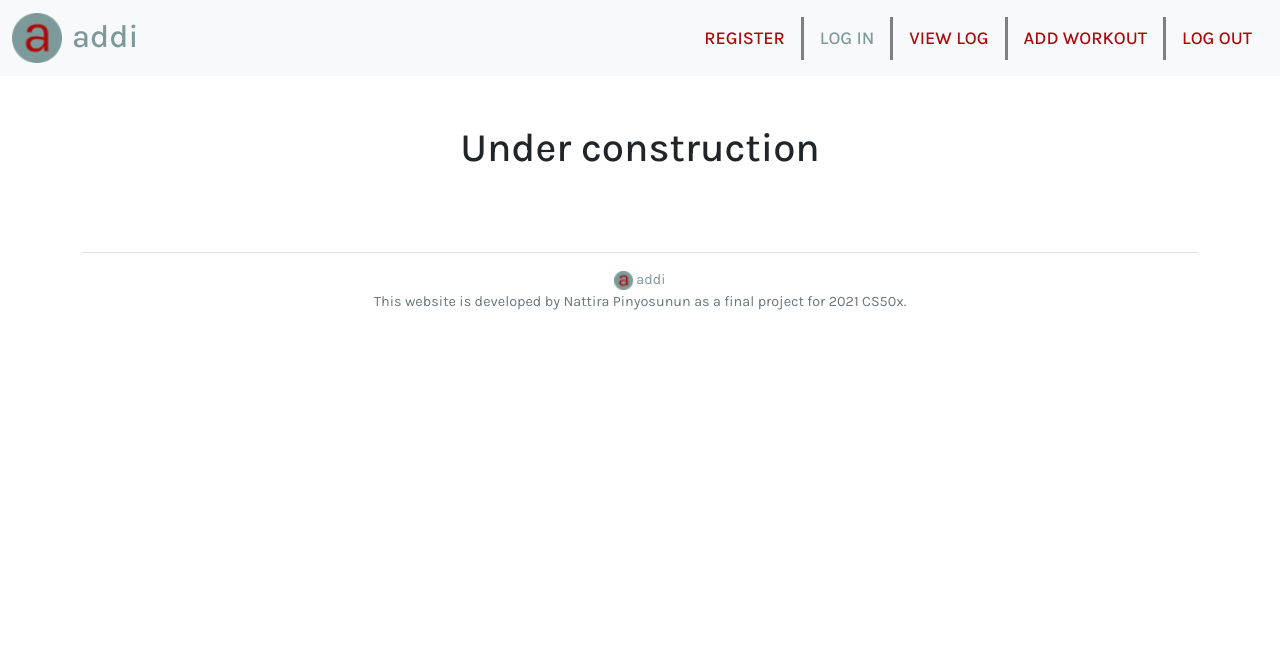
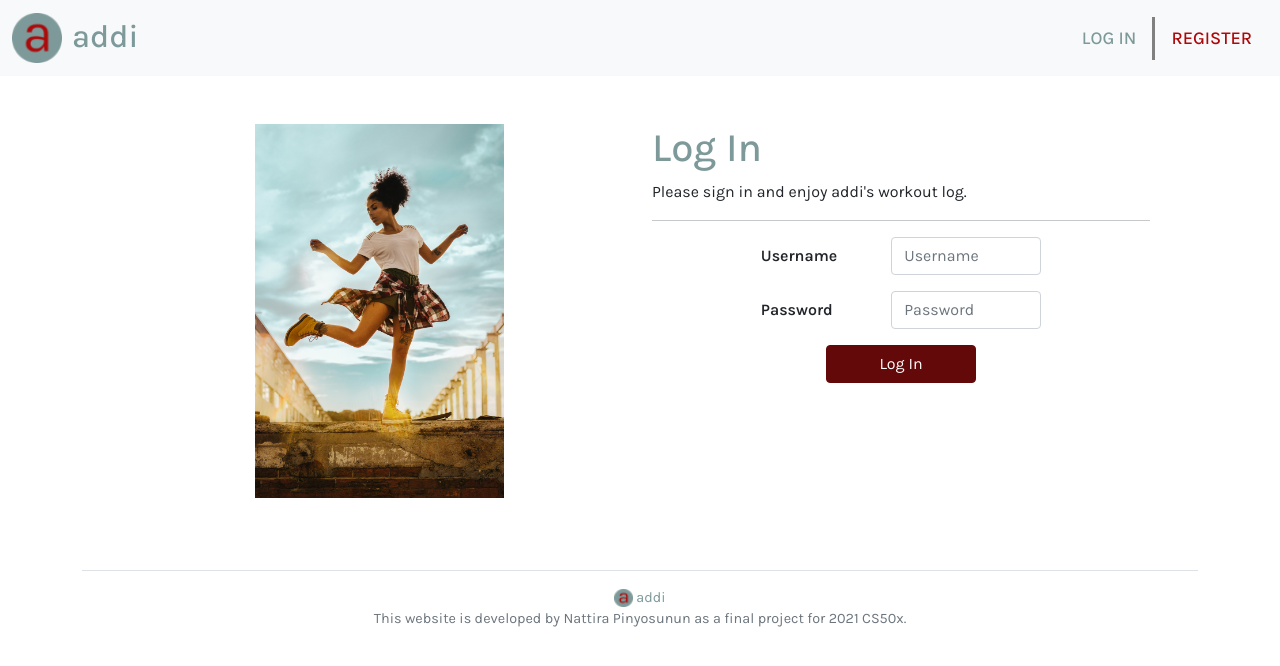
Before and after one commit to pippinnie/addi, a Flask app: page /login in a window 1280 px wide. Shown: the top 666 px of the page. Run offline with Flask 2, Linux system fonts and the light colour scheme; some libraries are stand-ins or nearby versions.

Commit message:
Register and Log In pages completed

```diff
--- a/app.py
+++ b/app.py
@@ -50,43 +50,70 @@ for code in default_exceptions:
 @app.route("/register", methods=["GET", "POST"])
 def register():
     """Register user"""
+
     # Configure to use SQLite database
     db = get_db()
 
     # User reached route via POST (as by submitting a form via POST)
     if request.method == "POST":
 
-        username = request.form.get("username")
+        # Get data from the form
+        name = request.form.get("name")
+        username = request.form.get("username").upper()
         password = request.form.get("password")
         confirmation = request.form.get("confirmation")
 
         # Query database for username
-        rows = db.execute("SELECT * FROM users WHERE username = ?", username)
+        rows = db.execute("SELECT * FROM users WHERE username = ?", (username,))
+
+        # To keep track if any error
+        valid = True
+
+        # Ensure name was submitted
+        if not name:
+            valid = False
+            flash("Please provide name.", "danger")
 
         # Ensure username was submitted
         if not username:
-            return apology("must provide username")
+            valid = False
+            flash("Please provide username.", "danger")
 
         # Check if username already exists
-        elif len(rows) == 1:
-            return apology("username already exists. must choose a new one")
+        elif len(list(rows)) == 1:
+            valid = False
+            flash("Username already exists. Please choose a new one.", "danger")
 
         # Ensure password was submitted
-        elif not password or not confirmation:
-            return apology("must provide password")
+        if not password or not confirmation:
+            valid = False
+            flash("Please provide password.", "danger")
 
         # Ensure passwards are matched
-        elif password != confirmation:
-            return apology("passwords do not match. please try again")
+        if password != confirmation:
+            valid = False
+            flash("Passwords do not match. Please try again", "danger")
 
-        # Hash the password
-        hash = generate_password_hash(password)
+        # Check if no error
+        if valid == True:
+            # Hash the password
+            hash = generate_password_hash(password)
 
-        # Insert the new user into database
-        db.execute("INSERT INTO users (username, hash) VALUES (?, ?)", username, hash)
+            # Insert the new user into database
+            db.execute("INSERT INTO users (name, username, hash) VALUES (?, ?, ?)", (name, username, hash))
 
-        # Redirect user to home page
-        return redirect("/login")
+            # Save (commit) the changes
+            db.commit()
+
+            # Register user
+            flash("Succesfully registered. Welcome to the addi family!", "success")
+
+            # Redirect user to login page
+            return redirect("/login")
+
+        else:
+            # Stay on register page
+            return redirect("/register")
 
     # User reached route via GET (as by clicking a link or via redirect)
     else:
@@ -96,35 +123,55 @@ def register():
 @app.route("/login", methods=["GET", "POST"])
 def login():
     """Log user in"""
-    # Configure to use SQLite database
-    db = get_db()
 
     # Forget any user_id
     session.clear()
 
+    # Configure to use SQLite database
+    db = get_db()
+
     # User reached route via POST (as by submitting a form via POST)
     if request.method == "POST":
 
+        # To keep track if any error
+        valid = True
+
+        # Get data from the form
+        username = request.form.get("username").upper()
+        password = request.form.get("password")
+
         # Ensure username was submitted
-        if not request.form.get("username"):
-            return apology("must provide username", 403)
+        if not username:
+            valid = False
+            flash("Please provide username.", "danger")
 
         # Ensure password was submitted
-        elif not request.form.get("password"):
-            return apology("must provide password", 403)
+        if not password:
+            valid = False
+            flash("Please provide password.", "danger")
 
         # Query database for username
-        rows = db.execute("SELECT * FROM users WHERE username = ?", request.form.get("username"))
+        else:
+            # username = username.upper()
+            rows = db.execute("SELECT * FROM users WHERE username = ?", (username,))
+            rows = list(rows)
+            print(rows)
 
-        # Ensure username exists and password is correct
-        if len(rows) != 1 or not check_password_hash(rows[0]["hash"], request.form.get("password")):
-            return apology("invalid username and/or password", 403)
+            # Ensure username exists and password is correct
+            if len(rows) != 1 or not check_password_hash(rows[0]["hash"], password):
+                valid = False
+                flash("Incorrect. Please try again.", "danger")
 
-        # Remember which user has logged in
-        session["user_id"] = rows[0]["id"]
+        # Check if no error
+        if valid == True:
+            # Remember which user has logged in
+            session["user_id"] = rows[0]["id"]
 
-        # Redirect user to home page
-        return redirect("/")
+            # Redirect user to home page
+            return redirect("/")
+
+        else:
+            return redirect("/login")
 
     # User reached route via GET (as by clicking a link or via redirect)
     else:
@@ -143,9 +190,10 @@ def logout():
 
 
 @app.route("/")
-# @login_required
+@login_required
 def viewlog():
     """View workout log"""
+
     # Configure to use SQLite database
     db = get_db()
     users = db.execute("SELECT * FROM users;")
@@ -155,7 +203,7 @@ def viewlog():
 
 
 @app.route("/add", methods=["GET", "POST"])
-# @login_required
+@login_required
 def add():
     """Keep track of workout completed"""
     # Configure to use SQLite database
--- a/static/styles.css
+++ b/static/styles.css
@@ -1,23 +1,23 @@
 nav .navbar-brand {
-    /* size for brand */
+    /* Size for brand */
     font-size: xx-large;
     display: flex;
 }
 
 nav {
-    /* menu */
+    /* Menu */
     font-weight: 500;
     font-size: large;
 }
 
 .nav-link, a {
-    /* links */
+    /* Links */
     text-decoration: none;
     color: #AC090A;
 }
 
 .nav-link:hover {
-    /* hover on menu */
+    /* Hover on menu */
     color: #7d9999;
 }
 
@@ -26,47 +26,36 @@ nav .active {
 }
 
 /* Colors for brand */
-nav .green, .navbar-light .navbar-brand, footer .green {
+nav .green, .navbar-light .navbar-brand, .green {
     color: #7d9999;
 }
 
 .brand {
-    /* brand on header */
+    /* Brand on header */
     margin-left: 10px;
 }
 
 .nav-item {
-    /* border for menus */
+    /* Border for menus */
     border-right: solid grey;
 
 }
 
 .nav-item:last-child {
-    /* no right border for last menu */
+    /* No right border for last menu */
     border-right: 0;
 }
 
 body {
-    /* font family for all */
+    /* Font family for all */
     font-size: 100%;
     font-family: 'Karla', sans-serif;
     font-weight: 400;
 }
 
-main .form-control {
-    /* Center form controls */
-    display: inline-block;
-
-    /* Override Bootstrap's 100% width for form controls */
-    width: auto;
-}
-
 main {
     /* Scroll horizontally as needed */
     overflow-x: auto;
-
-    /* Center contents */
-    text-align: center;
 }
 
 main img {
@@ -75,6 +64,45 @@ main img {
 }
 
 footer {
-    /* footer */
+    /* Footer */
     font-size: 90%;
 }
+
+.btn-primary {
+    /* Buttons */
+    color: white;
+    background-color: #64090A;
+    border-color: #64090A;
+}
+
+.btn-primary:hover {
+    /* Hover on buttons */
+    color: #fff;
+    background-color: #7d9999;
+    border-color: #7d9999;
+}
+
+.btn-primary:active, .btn-primary:focus, .btn-primary:active:focus {
+    /* Click on buttons */
+    color: #fff;
+    background-color: #7d9999;
+    border-color: #7d9999;
+    box-shadow: 0 0 0 0.25rem rgb(125 153 153 / 25%);
+}
+
+.form-control:focus {
+    /* Focus on forms */
+    border-color: #7d9999;
+    box-shadow: 0 0 0 0.25rem rgb(125 153 153 / 25%);
+}
+
+form label {
+    /* Form labels */
+    font-weight: 600;
+}
+
+/* unordered list */
+header ul {
+    margin-top: 0rem;
+    margin-bottom: 0rem;
+}
--- a/templates/layout.html
+++ b/templates/layout.html
@@ -27,56 +27,93 @@
         <!-- Google fonts Karla -->
         <link rel="preconnect" href="https://fonts.googleapis.com">
         <link rel="preconnect" href="https://fonts.gstatic.com" crossorigin>
-        <link href="https://fonts.googleapis.com/css2?family=Karla:ital,wght@0,200;0,400;0,500;0,800;1,200;1,400;1,500;1,800&display=swap" rel="stylesheet">
+        <link href="https://fonts.googleapis.com/css2?family=Karla:ital,wght@0,200;0,400;0,500;0,600;0,800;1,200;1,400;1,500;1,800&display=swap" rel="stylesheet">
 
         <!-- Separate Popper and Bootstrap JS -->
         <script src="https://cdn.jsdelivr.net/npm/@popperjs/core@2.10.2/dist/umd/popper.min.js" integrity="sha384-7+zCNj/IqJ95wo16oMtfsKbZ9ccEh31eOz1HGyDuCQ6wgnyJNSYdrPa03rtR1zdB" crossorigin="anonymous"></script>
         <script src="https://cdn.jsdelivr.net/npm/bootstrap@5.1.3/dist/js/bootstrap.min.js" integrity="sha384-QJHtvGhmr9XOIpI6YVutG+2QOK9T+ZnN4kzFN1RtK3zEFEIsxhlmWl5/YESvpZ13" crossorigin="anonymous"></script>
 
         <!-- jquery -->
-        <script src="https://ajax.googleapis.com/ajax/libs/jquery/3.5.1/jquery.min.js">
-
-        </script>
+        <script src="https://ajax.googleapis.com/ajax/libs/jquery/3.5.1/jquery.min.js"></script>
 
         <title>{% block title %}{% endblock %} - addi</title>
 
     </head>
 
     <body>
+        <!-- header with brand and menu -->
         <header>
             <nav class="navbar navbar-expand-lg navbar-light bg-light">
                 <div class="container-fluid">
                     <a class="navbar-brand" href="/">
-                        <img src="/static/favicon/favicon.ico" alt="" width="50" height="50" class="d-inline-block align-text-bottom">
+                        <img src="/static/favicon/favicon.ico" alt="logo" width="50" height="50" class="d-inline-block align-text-bottom">
                         <span class="brand green">addi</span>
                     </a>
                     <div id="menu">
+                        {% if session.user_id %}
                             <ul class="nav justify-content-end">
-                            <li class="nav-item"><a class="nav-link {{ 'active' if request.endpoint == 'register'}}" href="/register">REGISTER</a></li>
-                            <li class="nav-item"><a class="nav-link {{ 'active' if request.endpoint == 'login'}}" href="/login">LOG IN</a></li>
                                 <li class="nav-item"><a class="nav-link {{ 'active' if request.endpoint == 'viewlog'}}" href="/">VIEW LOG</a></li>
                                 <li class="nav-item"><a class="nav-link {{ 'active' if request.endpoint == 'add'}}" href="/add">ADD WORKOUT</a></li>
                                 <!-- <li class="nav-item"><a class="nav-link" href="/motivation">GET MOTIVATED</a></li> -->
                                 <li class="nav-item"><a class="nav-link" href="/logout">LOG OUT</a></li>
                             </ul>
+
+                        {% else %}
+                            <ul class="nav justify-content-end">
+                                <li class="nav-item"><a class="nav-link {{ 'active' if request.endpoint == 'login'}}" href="/login">LOG IN</a></li>
+                                <li class="nav-item"><a class="nav-link {{ 'active' if request.endpoint == 'register'}}" href="/register">REGISTER</a></li>
+                            </ul>
+                        {% endif %}
                     </div>
                 </div>
               </nav>
 
         </header>
 
-        {% if get_flashed_messages() %}
+        <!-- flash messages -->
+        {% with messages = get_flashed_messages(with_categories=true) %}
+            {% if messages %}
                 <header>
-            <div class="alert alert-primary border text-center" role="alert">
-                {{ get_flashed_messages() | join(" ") }}
+
+                    <!-- Use red background for error, green background for success -->
+                    <div class="alert alert-{{ messages[0][0] }} d-flex" role="alert">
+
+                        <!-- If more then one message, show as a list -->
+                        {% if messages|length > 1 %}
+                        <ul class="mx-auto justify-content-center">
+                            {% for category, message in messages %}
+                                <li>{{ message }}</li>
+                            {% endfor %}
+
+                        <!-- If only one message, show the message -->
+                        {% else %}
+                            {% for category, message in messages %}
+                                <span class="mx-auto">{{ message }}</span>
+                            {% endfor %}
+                        {% endif %}
+
+                        </ul>
                     </div>
+
                 </header>
             {% endif %}
+        {% endwith %}
 
+        <!-- main body -->
         <main class="container p-5">
+            <div class="container">
+                <div class="row">
+                  <div class="col">
+                    {% block image %}{% endblock %}
+                  </div>
+                  <div class="col">
                     {% block main %}{% endblock %}
+                  </div>
+                </div>
+              </div>
         </main>
 
+        <!-- footer -->
         <div class="container">
             <footer class="py-3 my-4 border-top">
                 <div class="text-center text-muted">
--- a/templates/login.html
+++ b/templates/login.html
@@ -1,9 +1,37 @@
 {% extends "layout.html" %}
 
 {% block title %}
-    View Log
+    Log In
+{% endblock %}
+
+{% block image %}
+    <img src="/static/images/dance.jpg" alt="image-dance" class="img-fluid mx-auto d-block" width="50%">
 {% endblock %}
 
 {% block main %}
-    <h1>Under construction</h1>
+    <form action="/login" method="post">
+        <h1 class="green">Log In</h1>
+        <p>Please sign in and enjoy addi's workout log.</p>
+
+        <hr>
+
+        <div class="mb-3 row justify-content-md-center">
+            <label for="username" class="col-sm-3 col-form-label">Username</label>
+            <div class="col-sm-4">
+                <input class="form-control" name="username" placeholder="Username" type="text" autocomplete="off">
+            </div>
+        </div>
+        <div class="mb-3 row justify-content-md-center">
+            <label for="password" class="col-sm-3 col-form-label">Password</label>
+            <div class="col-sm-4">
+                <input class="form-control" name="password" placeholder="Password" type="password" autocomplete="off">
+            </div>
+        </div>
+
+        <div class="mb-3 row">
+            <div class="d-grid gap-2 col-4 mx-auto">
+                <button class="btn btn-primary" type="submit">Log In</button>
+            </div>
+        </div>
+    </form>
 {% endblock %}
```
Also changed, not shown: templates/register.html (+37 -7 lines), addi.db, static/images/beach.jpg (added), static/images/dance.jpg (added), static/images/lock.jpg (added), 9 other files. Lines whose indentation alone changed are shown as unchanged.
